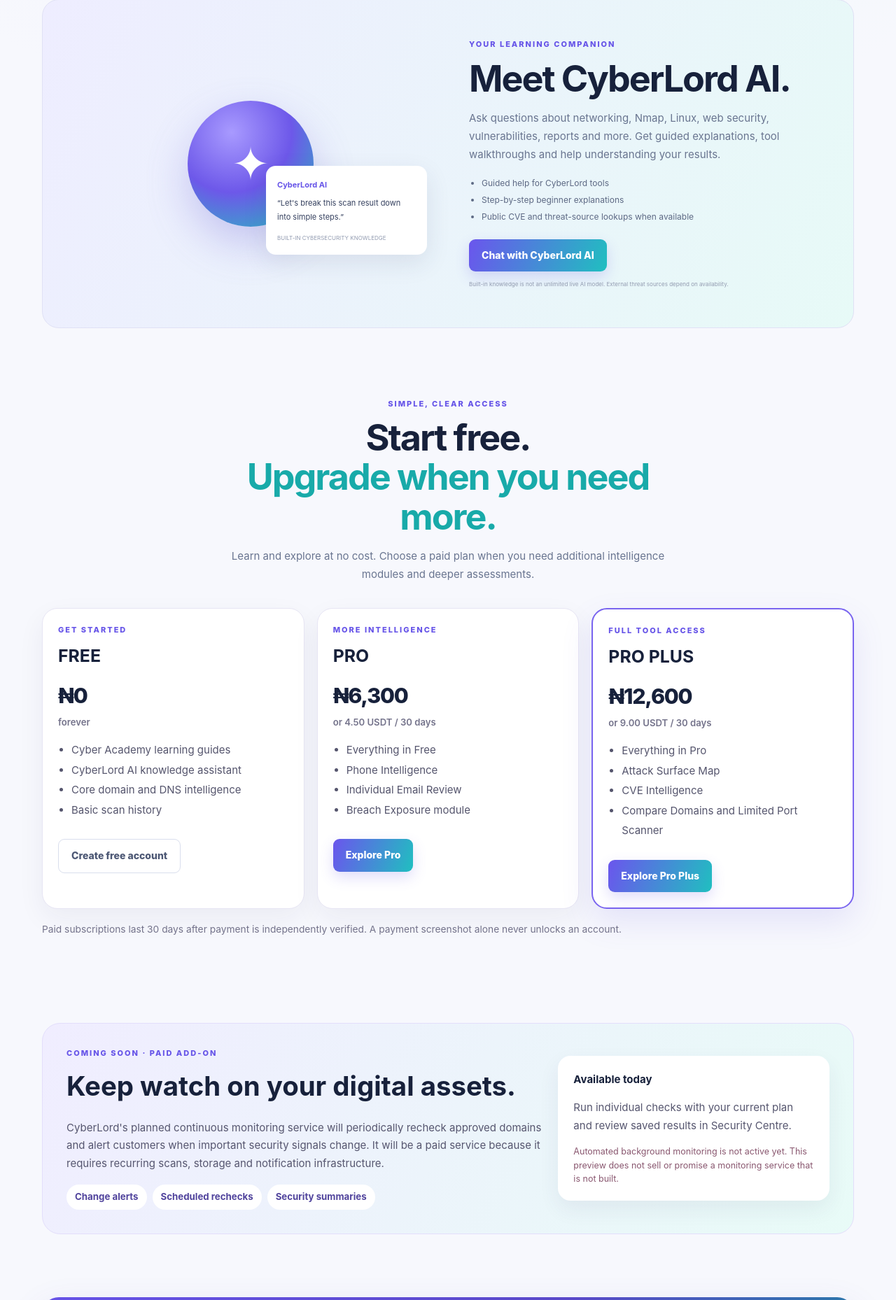
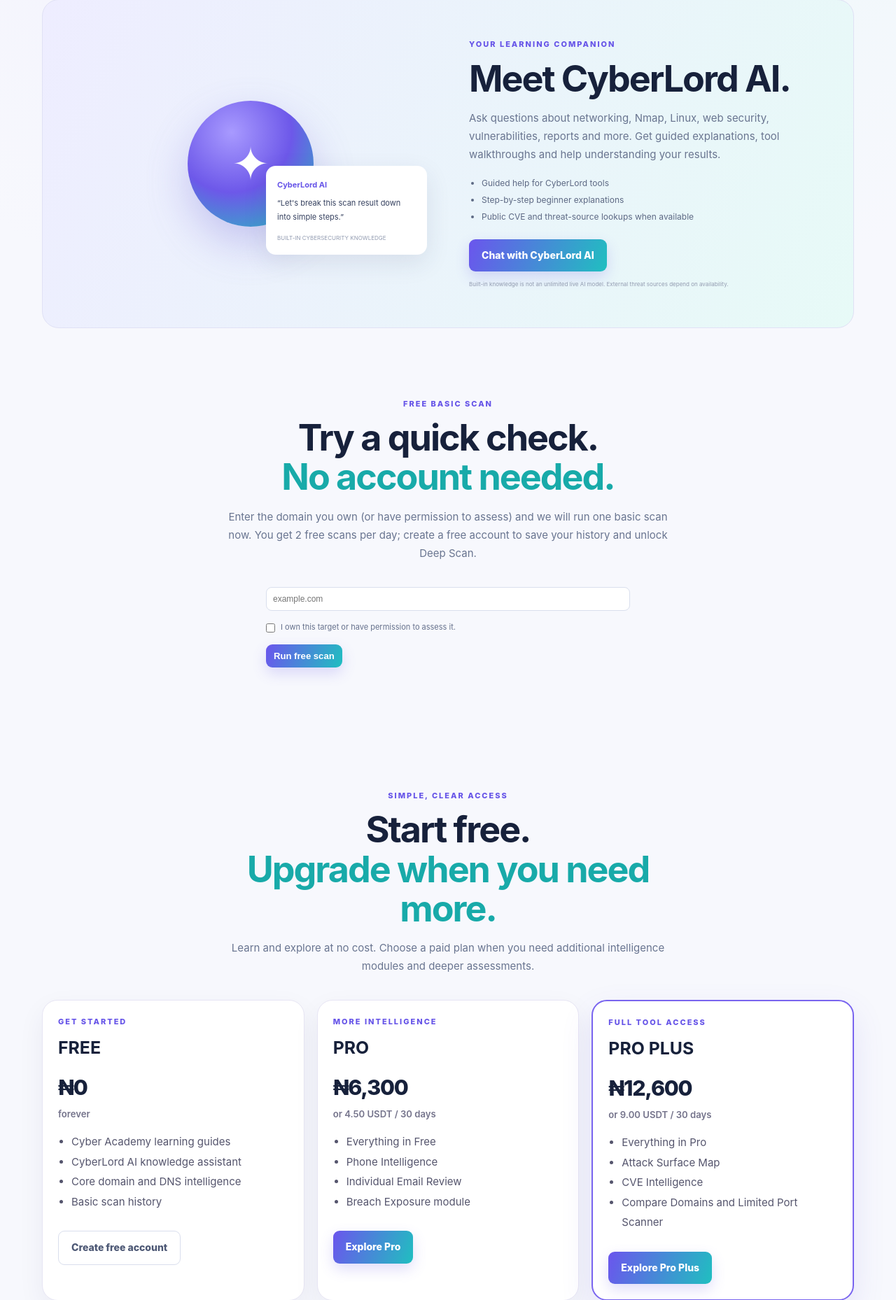
Before and after one commit to mic356/CyberLord-Domain-Intelligence-V2, a Flask app: page / in a window 1280 px wide. Shown: the part 2081-3939 px from the top of the page at 70% size. Run offline with Flask 3, Linux system fonts and the light colour scheme; parts of the project's set-up code (start-up, migrations or seed data) failed here and were passed over; some libraries are stand-ins or nearby versions.

Commit message:
Convert: anonymous free scan, /pricing/+/about, relaxed AI gate. No redesign; validation/headers/PRO gating untouched.
Job1: POST /free-scan runs the basic domain scan anonymously, capped 2/IP/day via the existing in-memory limiter pattern. JSON result (same scan_domain as the authed scanner) + anon_cta prompting a free account under results. /scan/[PROMPT_INJECTION] and /scan/deep_scan and history stay login/PRO-gated.
Job2: /pricing (copy from homepage plan cards) and /about (what/who/mission) via base.html template + existing style; footer links; /domain-scan redirects to /#free-scan; /scan and /tools left as-is (no routes).
Job3: /api/ai-assistant drops mandatory login; anonymous capped 5 msgs/IP/hr (env AI_*), signed-in keep 20/min session behavior. Tests: GET /,/pricing,/about 200; free-scan 200,200,429; deep_scan+domain 302 anon; ai 200x5 then 429; py_compile ok; test_hardening.py ALL PASS; CSP/nosniff/frame headers verified on /,/pricing,/about.

```diff
--- a/app.py
+++ b/app.py
@@ -75,6 +75,8 @@ RATE_LIMITS = {
     "register": (_env_int("REGISTER_MAX_ATTEMPTS", 10), _env_int("REGISTER_WINDOW_SEC", 900)),
     "forgot": (_env_int("FORGOT_MAX_ATTEMPTS", 5), _env_int("FORGOT_WINDOW_SEC", 900)),
     "scan": (_env_int("SCAN_MAX_ATTEMPTS", 10), _env_int("SCAN_WINDOW_SEC", 60)),
+    "anonymous_scan": (_env_int("ANON_SCAN_MAX_ATTEMPTS", 2), _env_int("ANON_SCAN_WINDOW_SEC", 86400)),
+    "ai": (_env_int("AI_MAX_ATTEMPTS", 5), _env_int("AI_WINDOW_SEC", 3600)),
 
 }
 
@@ -139,6 +141,29 @@ def rate_limit(kind):
             return fn(*args, **kwargs)
         return wrapped
     return decorator
+
+# --- Anonymous funnel: per-user buckets ---------------------------------------------------------
+# Anonymous visitors may run at most 2 basic scans per IP/day and ask the AI at most 5 times
+# per IP/hour (env-tunable via ANON_SCAN_* / AI_* above). Each bucket keys as
+# "user:<id>:<kind>:<ip>" for signed-in users (IP only for anonymous), so one account cannot
+# shed limits by rotating addresses and one IP cannot burn a shared global bucket.
+def _user_rate(kind, *extra):
+    limit, window = RATE_LIMITS[kind]
+    suffix = ":" + ":".join(extra) if extra else ""
+    who = "u" + str(current_user.id) if current_user.is_authenticated else "anon"
+    key = kind + ":" + who + ":" + client_ip() + suffix
+    if rate_limited(key=key, limit=limit, window=window):
+        app.logger.warning("Rate limit hit: %s", key)
+        return jsonify(error="Too many attempts. Please wait a little and try again."), 429
+    return None
+
+def _anon_signup_cta():
+    # Gentle account nudge shown under anonymous scan results. Never changes results.
+    return ('<div class="anon-signup-cta"><h3>Like this result?</h3>'
+            '<p>Create a free account to save your scan history and unlock Deep Scan, '
+            'full history, and the advanced intelligence tools.</p>'
+            '<a class="btn primary" href="/register">Create a free account</a> '
+            '<a class="btn ghost" href="/pricing">See plans</a></div>')
 
 
 def form_str(name, max_length):
@@ -818,6 +843,8 @@ SEO_PUBLIC_PAGES = [
     ("guide_email_compromised", "https://cyberlord.name.ng/guides/check-if-email-is-compromised", "0.9", "weekly"),
     ("guide_website_security", "https://cyberlord.name.ng/guides/website-security-check", "0.9", "weekly"),
     ("guide_spf_dmarc", "https://cyberlord.name.ng/guides/spf-dmarc-setup", "0.9", "weekly"),
+    ("pricing", "https://cyberlord.name.ng/pricing", "0.8", "monthly"),
+    ("about", "https://cyberlord.name.ng/about", "0.7", "monthly"),
     ("privacy", "https://cyberlord.name.ng/privacy", "0.5", "monthly"),
     ("terms", "https://cyberlord.name.ng/terms", "0.5", "monthly"),
     ("refund_policy", "https://cyberlord.name.ng/refund-policy", "0.5", "monthly"),
@@ -855,7 +882,7 @@ def google_search_console_verification():
 
 @app.route("/robots.txt")
 def robots():
-    return app.response_class("User-agent: *\nAllow: /\nDisallow: /dashboard\nDisallow: /academy\nDisallow: /admin\nDisallow: /api/\nDisallow: /scan/\nDisallow: /history/\nDisallow: /payment/\nDisallow: /monitoring\nDisallow: /advanced-intelligence\nDisallow: /security-centre\nDisallow: /interaction-board\n\nSitemap: https://cyberlord.name.ng/sitemap.xml\n", mimetype="text/plain")
+    return app.response_class("User-agent: *\nAllow: /\nDisallow: /dashboard\nDisallow: /academy\nDisallow: /admin\nDisallow: /api/\nDisallow: /scan/\nDisallow: /free-scan\nDisallow: /history/\nDisallow: /payment/\nDisallow: /monitoring\nDisallow: /advanced-intelligence\nDisallow: /security-centre\nDisallow: /interaction-board\n\nSitemap: https://cyberlord.name.ng/sitemap.xml\n", mimetype="text/plain")
 
 
 @app.route("/privacy")
@@ -873,6 +900,48 @@ def refund_policy():
 @app.route("/contact")
 def contact():
     return render_template("contact.html")
+
+@app.route("/pricing")
+def pricing():
+    return render_template("pricing.html")
+
+@app.route("/about")
+def about():
+    return render_template("about.html")
+
+@app.route("/domain-scan")
+def domain_scan():
+    # Legacy / dead link: point visitors at the working free scan on the homepage.
+    return redirect(url_for("index") + "#free-scan")
+
+@app.route("/free-scan", methods=["POST"])
+def free_scan():
+    """Anonymous basic domain scan: 2 per IP per day, no account, no history saved.
+
+    Reuses the same input validation and scan_domain() as the authenticated
+    scanner. Only the basic ``domain`` check is opened up; every other tool
+    stays behind login (deep_scan, history, advanced tools are unchanged).
+    Anonymous results come back JSON (like /scan/<tool>) with an ``anon_cta``
+    HTML snippet the caller can render under the readable report.
+    """
+    limit_resp = _user_rate("anonymous_scan", "domain")
+    if limit_resp is not None:
+        return limit_resp
+    target = form_str("target", 512)
+    if request.form.get("authorized") != "on":
+        return jsonify(error="Confirm that you own this target or have explicit permission to assess it."), 400
+    try:
+        domain = normalize_domain(target)
+        result = scan_domain(domain)
+        return jsonify(result=result, anon_cta=_anon_signup_cta())
+    except ValueError as e:
+        return jsonify(error=str(e)), 400
+    except requests.RequestException as e:
+        app.logger.warning("Anonymous scan provider unavailable: %s", e)
+        return jsonify(error="A scan provider could not be reached. Check the target and provider connection."), 502
+    except Exception:
+        app.logger.exception("Anonymous scan failed")
+        return jsonify(error="The check could not be completed. Verify the target and try again."), 500
 
 @app.route("/register", methods=["GET","POST"])
 @rate_limit("register")
@@ -1534,16 +1603,22 @@ def admin_reject_bank_payment(payment_id):
 
 
 @app.route("/api/ai-assistant", methods=["POST"])
-@login_required
 def ai_assistant():
     """Optional LLM assistant. Without a key it uses the curated built-in knowledge base (cyberlord_ai.py), which is not a live LLM. Provider chain: Gemini (gemini-3.8-flash) -> Groq (openai/gpt-oss-20b) -> built-in base. On any failure it silently falls back to the next provider, then to the built-in base, so the site stays fully functional without a key."""
-    now = time.time()
-    window = session.get("ai_rate_window", [])
-    window = [stamp for stamp in window if now - stamp < 60]
-    if len(window) >= 20:
-        return jsonify(error="You're sending messages quickly. Please wait a moment and try again."), 429
-    window.append(now)
-    session["ai_rate_window"] = window
+    # Per-user bucket: 5 messages per IP per hour for anonymous visitors,
+    # 20 per minute session window for signed-in users (unchanged behaviour).
+    limit_resp = _user_rate("ai")
+    if limit_resp is not None:
+        return limit_resp
+    is_auth = getattr(current_user, "is_authenticated", False)
+    if is_auth:
+        now = time.time()
+        window = session.get("ai_rate_window", [])
+        window = [stamp for stamp in window if now - stamp < 60]
+        if len(window) >= 20:
+            return jsonify(error="You're sending messages quickly. Please wait a moment and try again."), 429
+        window.append(now)
+        session["ai_rate_window"] = window
 
     body = request.get_json(silent=True) or {}
     messages = list(body.get("messages", []) or [])
--- a/templates/base.html
+++ b/templates/base.html
@@ -19,4 +19,4 @@
 <link rel="stylesheet" href="{{ url_for('static',filename='style.css') }}">
 <link rel="stylesheet" href="{{ url_for('static',filename='theme.css') }}"><link rel="stylesheet" href="{{ url_for('static',filename='academy.css') }}"></head><body>
 <header class="top"><a class="brand" href="{{ url_for('index') }}"><span class="mark">CL</span><span>CYBERLORD <small>DOMAIN INTELLIGENCE</small></span></a><nav><button type="button" class="theme-toggle" id="theme-toggle" aria-label="Switch between light and dark theme" aria-pressed="false" title="Switch between light and dark theme"><span class="icon-moon" aria-hidden="true">☾</span><span class="icon-sun" aria-hidden="true">☀</span></button>{% if current_user.is_authenticated %}<a href="{{ url_for('dashboard') }}">Dashboard</a><a href="{{ url_for('academy') }}">Academy</a><a href="{{ url_for('tutor') }}">Tutor</a><a href="{{ url_for('interaction_board') }}">Interaction Board</a><a href="{{ url_for('security_centre') }}">Security Centre</a><a href="{{ url_for('advanced_intelligence') }}">Advanced Intelligence</a><a href="{{ url_for('logout') }}">Sign out</a>{% else %}<a href="{{ url_for('login') }}">Sign in</a><a class="nav-cta" href="{{ url_for('register') }}">Create account</a>{% endif %}</nav></header>
-<main class="wrap">{% with messages=get_flashed_messages(with_categories=true) %}{% for category,message in messages %}<div class="flash {{ category }}">{{ message }}</div>{% endfor %}{% endwith %}{% block content %}{% endblock %}</main><footer>CyberLord Domain Intelligence · Defensive security and authorized testing only.<br>Need help? Contact customer care: <a href="mailto:michaelelvistito@gmail.com">michaelelvistito@gmail.com</a><br><span class="footer-links"><a href="{{ url_for('privacy') }}">Privacy Policy</a><a href="{{ url_for('terms') }}">Terms of Service</a><a href="{{ url_for('refund_policy') }}">Refund Policy</a><a href="{{ url_for('contact') }}">Contact</a><a href="{{ url_for('faq') }}">FAQ</a><a href="{{ url_for('guide_email_compromised') }}">Check If Your Email Is Compromised</a><a href="{{ url_for('guide_website_security') }}">Free Website Security Check</a><a href="{{ url_for('guide_spf_dmarc') }}">SPF and DMARC Setup Guide</a></span></footer><script src="{{ url_for('static',filename='app.js') }}"></script><script src="{{ url_for('static',filename='voice.js') }}?v=3"></script><script src="{{ url_for('static',filename='report.js') }}"></script></body></html>
+<main class="wrap">{% with messages=get_flashed_messages(with_categories=true) %}{% for category,message in messages %}<div class="flash {{ category }}">{{ message }}</div>{% endfor %}{% endwith %}{% block content %}{% endblock %}</main><footer>CyberLord Domain Intelligence · Defensive security and authorized testing only.<br>Need help? Contact customer care: <a href="mailto:michaelelvistito@gmail.com">michaelelvistito@gmail.com</a><br><span class="footer-links"><a href="{{ url_for('pricing') }}">Pricing</a><a href="{{ url_for('about') }}">About</a><a href="{{ url_for('privacy') }}">Privacy Policy</a><a href="{{ url_for('terms') }}">Terms of Service</a><a href="{{ url_for('refund_policy') }}">Refund Policy</a><a href="{{ url_for('contact') }}">Contact</a><a href="{{ url_for('faq') }}">FAQ</a><a href="{{ url_for('guide_email_compromised') }}">Check If Your Email Is Compromised</a><a href="{{ url_for('guide_website_security') }}">Free Website Security Check</a><a href="{{ url_for('guide_spf_dmarc') }}">SPF and DMARC Setup Guide</a></span></footer><script src="{{ url_for('static',filename='app.js') }}"></script><script src="{{ url_for('static',filename='voice.js') }}?v=3"></script><script src="{{ url_for('static',filename='report.js') }}"></script></body></html>
--- a/templates/index.html
+++ b/templates/index.html
@@ -28,6 +28,39 @@
 <section class="workflow-section"><div class="workflow-copy"><div class="eyebrow">A CLEARER WORKFLOW</div><h2>From question<br>to next step.</h2><p>No need to be an expert to get started. CyberLord guides you through the process and helps you understand what the results mean.</p><a class="text-link" href="{{ url_for('register') }}">Start exploring CyberLord ↗</a></div><div class="workflow-steps"><div><b>01</b><section><h3>Choose your check</h3><p>Select the security module that matches your goal.</p></section></div><div><b>02</b><section><h3>Review the evidence</h3><p>See returned information, limitations and relevant signals.</p></section></div><div><b>03</b><section><h3>Learn what it means</h3><p>Ask CyberLord AI to explain concepts and results step by step.</p></section></div><div><b>04</b><section><h3>Take informed action</h3><p>Use remediation guidance and save reports for your records.</p></section></div></div></section>
 <section class="ai-promo"><div class="ai-promo-art"><div class="ai-orb">✦</div><div class="ai-chat-sample"><b>CyberLord AI</b><p>“Let's break this scan result down into simple steps.”</p><small>BUILT-IN CYBERSECURITY KNOWLEDGE</small></div></div><div><div class="eyebrow">YOUR LEARNING COMPANION</div><h2>Meet CyberLord AI.</h2><p>Ask questions about networking, Nmap, Linux, web security, vulnerabilities, reports and more. Get guided explanations, tool walkthroughs and help understanding your results.</p><ul><li>Guided help for CyberLord tools</li><li>Step-by-step beginner explanations</li><li>Public CVE and threat-source lookups when available</li></ul><a class="btn primary" href="{{ url_for('register') }}">Chat with CyberLord AI</a><small class="fine-print">Built-in knowledge is not an unlimited live AI model. External threat sources depend on availability.</small></div></section>
 
+<section class="landing-section" id="free-scan">
+  <div class="section-intro"><div class="eyebrow">FREE BASIC SCAN</div><h2>Try a quick check.<br><span>No account needed.</span></h2><p>Enter the domain you own (or have permission to assess) and we will run one basic scan now. You get 2 free scans per day; create a free account to save your history and unlock Deep Scan.</p></div>
+  <form id="free-scan-form" class="scan-form" style="max-width:520px;margin:0 auto">
+    <input name="target" placeholder="example.com" required autocomplete="off">
+    <label class="authorization"><input type="checkbox" name="authorized" required> I own this target or have permission to assess it.</label>
+    <button class="btn small primary" type="submit">Run free scan</button>
+  </form>
+  <div class="result" id="free-scan-result" data-scan-result aria-live="polite"></div>
+  <div id="free-scan-cta"></div>
+</section>
+<script>
+(function(){
+  var form=document.getElementById('free-scan-form');
+  var out=document.getElementById('free-scan-result');
+  var cta=document.getElementById('free-scan-cta');
+  if(!form)return;
+  form.addEventListener('submit',function(e){
+    e.preventDefault();
+    var btn=form.querySelector('button'); btn.disabled=true; btn.textContent='Scanning…';
+    out.textContent='⏳ CyberLord is checking the target. Please wait…'; cta.innerHTML='';
+    fetch('/free-scan',{method:'POST',body:new FormData(form),headers:{'X-Requested-With':'fetch'}})
+      .then(function(r){return r.json().then(function(d){ if(!r.ok) throw new Error(d.error||'Check failed'); return d; });})
+      .then(function(d){
+        out.textContent=JSON.stringify(d.result,null,2);
+        if(d.anon_cta){ cta.innerHTML=d.anon_cta; }
+        if(window.CyberLordReport){ window.CyberLordReport.render(out, d.result); }
+      })
+      .catch(function(err){ out.textContent='Error: '+err.message; })
+      .then(function(){ btn.disabled=false; btn.textContent='Run free scan'; });
+  });
+})();
+</script>
+
 <section class="landing-section pricing-preview" id="plans-preview">
  <div class="section-intro"><div class="eyebrow">SIMPLE, CLEAR ACCESS</div><h2>Start free.<br><span>Upgrade when you need more.</span></h2><p>Learn and explore at no cost. Choose a paid plan when you need additional intelligence modules and deeper assessments.</p></div>
  <div class="public-plan-grid">
```
Also changed, not shown: templates/about.html (added, +20 -0 lines), templates/pricing.html (added, +12 -0 lines).
